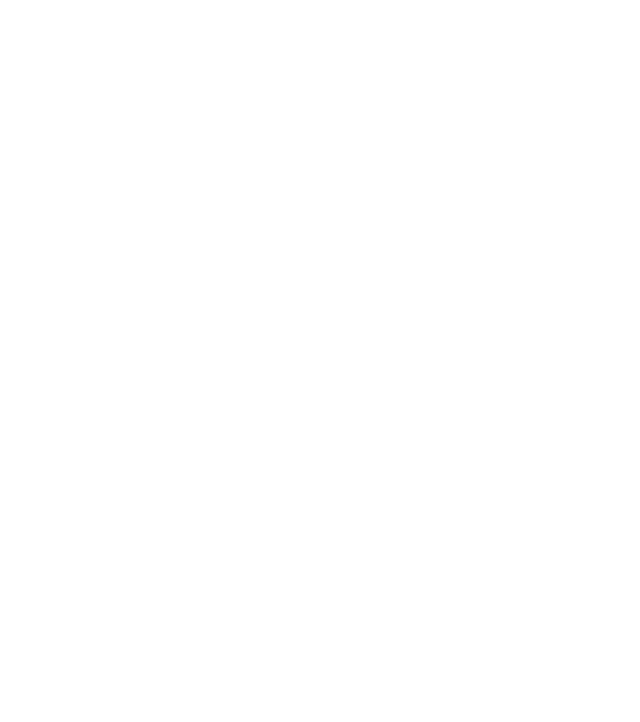
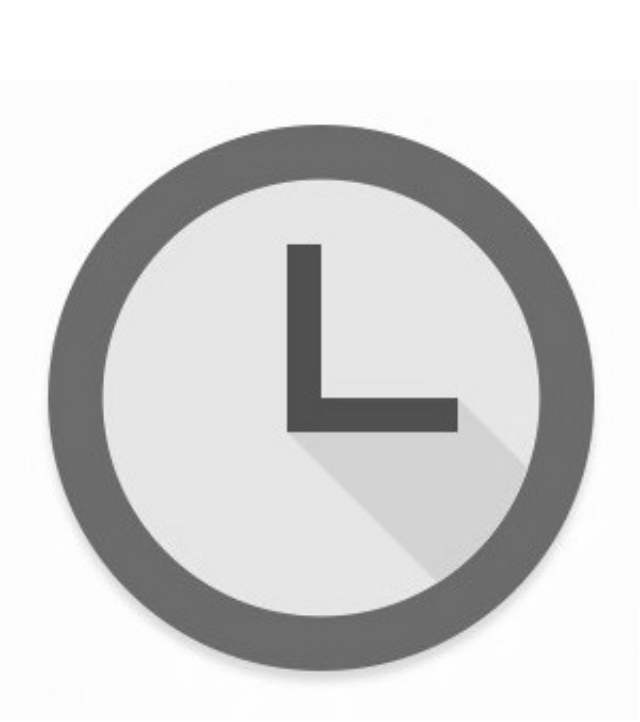
Before and after one commit to Neplex/Time-Tracker, an Angular app: page /activities in a window 1280 px wide. Shown: the top 722 px of the page, without its empty margins (321-961 px from the left). Built offline with nearby package versions, Linux system fonts and the light colour scheme.

Commit message:
Add launch image and empty state information.

```diff
--- a/src/app/activity-list/activity-list.component.css
+++ b/src/app/activity-list/activity-list.component.css
@@ -7,6 +7,10 @@
   position: fixed;
   right: 1em;
   bottom: 1em;
+}
+
+#emptyCard {
+  margin: .7em;
 }
 
 mat-sidenav-container, .container {
--- a/src/app/activity-list/activity-list.component.html
+++ b/src/app/activity-list/activity-list.component.html
@@ -56,7 +56,7 @@
     </mat-toolbar>
 
     <!-- list -->
-    <mat-nav-list>
+    <mat-nav-list *ngIf="activities.length; else emptyCard">
       <mat-list-item *ngFor="let activity of activities">
         <span [ngClass]="activity.color" mat-list-icon></span>
         <h3 matLine>{{activity.name | titlecase}}</h3>
@@ -75,3 +75,18 @@
     </a>
   </div>
 </mat-sidenav-container>
+
+
+<ng-template #emptyCard>
+  <mat-card tabindex="0" id="emptyCard" color="accent">
+    <mat-card-title color="primary">It seems empty !</mat-card-title>
+    <mat-card-content>
+      To begin, you must add a new activity. Try pressing the button below.
+    </mat-card-content>
+    <mat-card-actions>
+      <a mat-button href="add/activity">
+        NEW ACTIVITY
+      </a>
+    </mat-card-actions>
+  </mat-card>
+</ng-template>
--- a/src/app/activity-list/activity-list.component.ts
+++ b/src/app/activity-list/activity-list.component.ts
@@ -19,7 +19,7 @@ export class ActivityListComponent implements OnInit {
   constructor() { /* NOTHING TO DO */ }
 
   ngOnInit() {
-    this.categories = CATEGORIES;
+    this.categories = [];
     this.setCategory(null);
 
     // Update the time spend on the active activity
@@ -33,12 +33,12 @@ export class ActivityListComponent implements OnInit {
   // Set the current category and update the activities list
   setCategory(category: Category): void {
     this.activities = [];
-    for (let i = 0; i < 10; i++) {
-      let act: Activity = new Activity();
-      act.name = act.description = "Activity " + i;
-      act.color = "blue";
-      this.activities.push(act);
-    }
+    // for (let i = 0; i < 10; i++) {
+    //   let act: Activity = new Activity();
+    //   act.name = act.description = "Activity " + i;
+    //   act.color = "blue";
+    //   this.activities.push(act);
+    // }
   }
 
   // Stop the active activity
--- a/src/index.html
+++ b/src/index.html
@@ -1,5 +1,6 @@
 <!doctype html>
 <html lang="en">
+
   <head>
     <meta charset="utf-8">
     <title>TimeTracker</title>
@@ -10,7 +11,11 @@
 
     <link href="https://fonts.googleapis.com/icon?family=Material+Icons" rel="stylesheet">
   </head>
+
   <body>
-  <app-root></app-root>
+    <app-root>
+      <img id="launchIcon" src="assets/launcher.jpeg" alt="">
+    </app-root>
   </body>
+
 </html>
--- a/src/styles.css
+++ b/src/styles.css
@@ -6,6 +6,14 @@ html, body {
   margin: 0;
   width: 100%;
   height: 100%;
+}
+
+#launchIcon {
+  width: 50%;
+  position: absolute;
+  top: 50%;
+  left: 50%;
+  transform: translate(-50%, -50%);
 }
 
 .red {
```
Also changed, not shown: src/app/angular-material/angular-material.module.ts (+5 -3 lines), src/assets/launcher.jpeg (added). Lines whose indentation alone changed are shown as unchanged.
